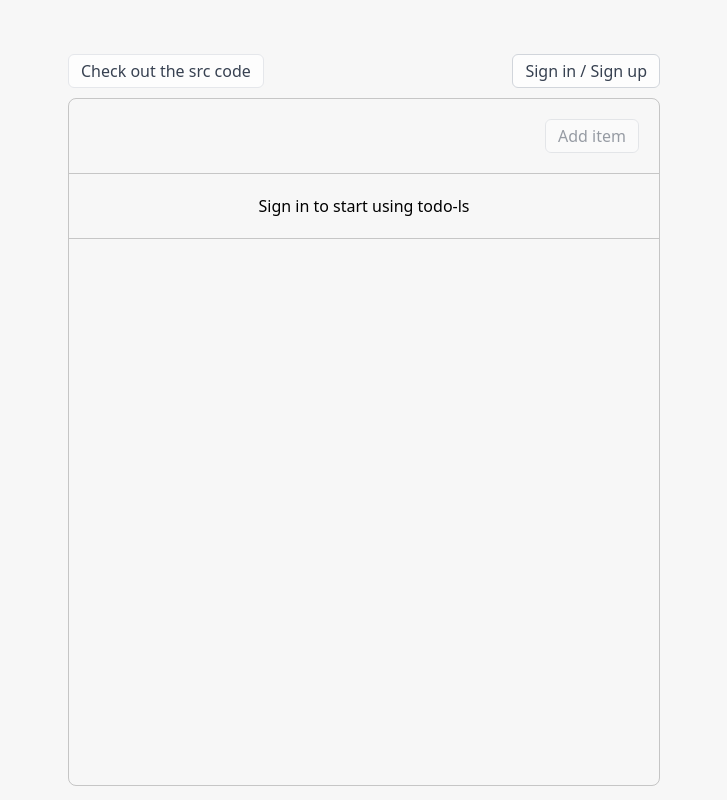
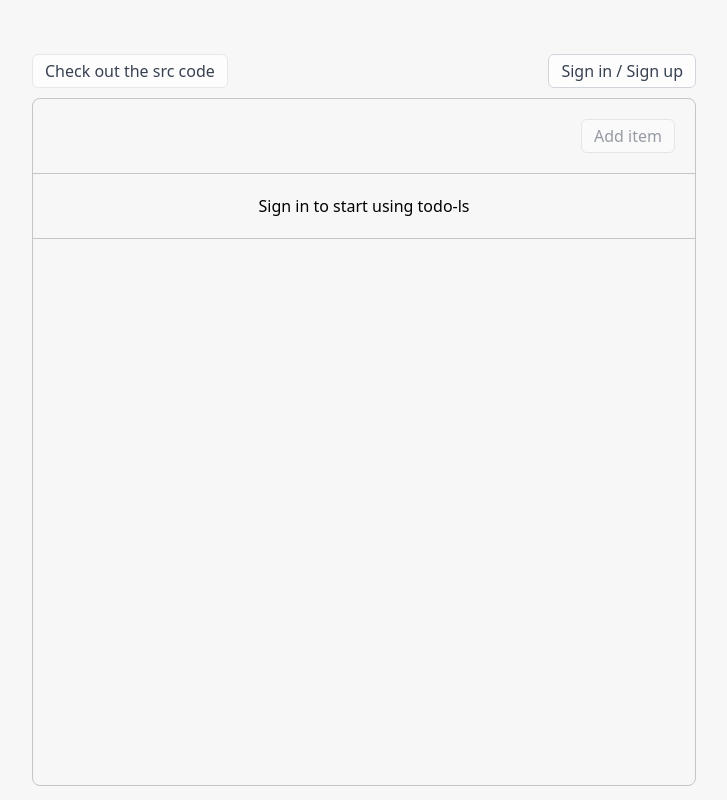
Before and after one commit to H36615/todo-ls-frontend, a React (Create React App) app: page / in a window 1280 px wide. Shown: the whole page, without its empty margins (276-1003 px from the left). Built offline with nearby package versions, Linux system fonts and the light colour scheme.

Commit message:
Increase main content width 600px -> 42rem

```diff
--- a/src/features/MainContent/MainContent.css
+++ b/src/features/MainContent/MainContent.css
@@ -1,6 +1,6 @@
 
 .MainContent {
-	width: 600px;
+	width: 42rem;
 	max-width: 100vw;
 	margin: 40px 4px 10px;
 	padding: 4px;
```
